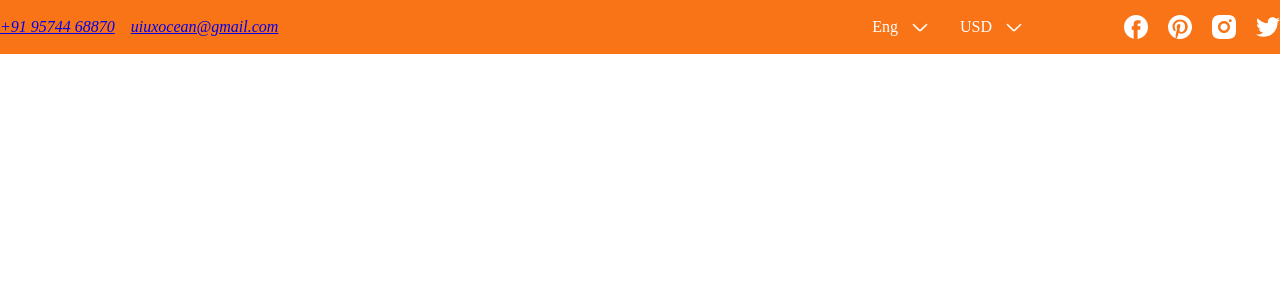
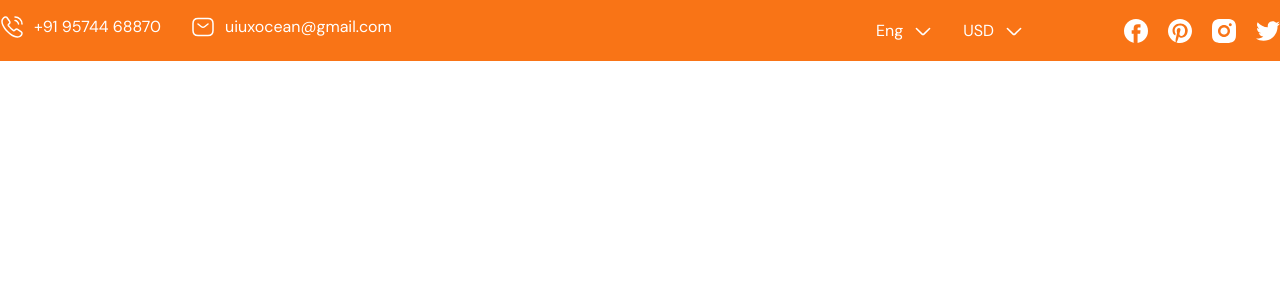
Before and after one commit to riddsep/ckart, a React (Vite) app: page / in a window 1280 px wide. Shown: the top 300 px of the page. Built offline with nearby package versions, Linux system fonts and the light colour scheme.

Commit message:
feat: header section

```diff
--- a/src/components/Header.jsx
+++ b/src/components/Header.jsx
@@ -1,14 +1,24 @@
 import styled from "styled-components";
+import SocialMedia from "./SocialMedia";
+
+const socialMediaData = [
+  { name: "facebook", href: "#", src: "icons/facebook.svg" },
+  { name: "pinterest", href: "#", src: "icons/pinterest.svg" },
+  { name: "instagram", href: "#", src: "icons/instagram.svg" },
+  { name: "twitter", href: "#", src: "icons/twitter.svg" },
+];
 
 function Header() {
   return (
     <Wrapper>
       <ContentWrapper>
         <Contact>
-          <a href="tel:+919574468870">+91 95744 68870</a>
-          <a href="mailto:uiuxocean@gmail.com">uiuxocean@gmail.com</a>
+          <ContactLink href="tel:+919574468870">+91 95744 68870</ContactLink>
+          <ContactLink href="mailto:uiuxocean@gmail.com">
+            uiuxocean@gmail.com
+          </ContactLink>
         </Contact>
-        <SocialMedia>
+        <SocialMediaWrapper>
           <LangnCurrency>
             <Lang>
               <span>Eng</span>
@@ -19,29 +29,8 @@ function Header() {
               <img src="icons/arrow-down.svg" alt="" />
             </Curr>
           </LangnCurrency>
-          <SocialMediaList>
-            <li>
-              <a href="">
-                <img src="icons/Facebook.svg" alt="" />
-              </a>
-            </li>
-            <li>
-              <a href="">
-                <img src="icons/Pinterest.svg" alt="" />
-              </a>
-            </li>
-            <li>
-              <a href="">
-                <img src="icons/Instagram.svg" alt="" />
-              </a>
-            </li>
-            <li>
-              <a href="">
-                <img src="icons/Twitter.svg" alt="" />
-              </a>
-            </li>
-          </SocialMediaList>
-        </SocialMedia>
+          <SocialMedia socialMediaData={socialMediaData} />
+        </SocialMediaWrapper>
       </ContentWrapper>
     </Wrapper>
   );
@@ -57,13 +46,28 @@ const ContentWrapper = styled.div`
   max-width: 1280px;
   margin: 0 auto;
   display: flex;
+  align-items: center;
   justify-content: space-between;
 `;
 const Contact = styled.address`
   display: flex;
-  gap: 16px;
+  gap: 30px;
+  font-style: normal;
 `;
-const SocialMedia = styled.div`
+const ContactLink = styled.a`
+  color: var(--clr-white-100);
+  text-decoration: none;
+  display: flex;
+  gap: 10px;
+
+  &:first-child::before {
+    content: url("icons/call-calling.svg");
+  }
+  &:last-child::before {
+    content: url("icons/sms.svg");
+  }
+`;
+const SocialMediaWrapper = styled.div`
   display: flex;
   gap: 60px;
 `;
@@ -74,16 +78,11 @@ const LangnCurrency = styled.div`
 `;
 const Lang = styled.div`
   display: flex;
-  gap: 12px;
+  gap: 10px;
 `;
 const Curr = styled.div`
   display: flex;
-  gap: 12px;
-`;
-const SocialMediaList = styled.ul`
-  display: flex;
-  gap: 20px;
-  list-style-type: none;
+  gap: 10px;
 `;
 
 export default Header;
--- /dev/null
+++ b/src/components/SocialMedia.jsx
@@ -0,0 +1,24 @@
+import styled from "styled-components";
+
+function SocialMedia({ socialMediaData }) {
+  return (
+    <SocialMediaList>
+      {socialMediaData.map((data) => (
+        <li key={data.name}>
+          <a href={data.href}>
+            <img src={data.src} alt={`${data.name} icon`} />
+          </a>
+        </li>
+      ))}
+    </SocialMediaList>
+  );
+}
+
+const SocialMediaList = styled.ul`
+  display: flex;
+  gap: 20px;
+  align-items: center;
+  list-style-type: none;
+`;
+
+export default SocialMedia;
--- a/src/styles/GlobalStyles.js
+++ b/src/styles/GlobalStyles.js
@@ -98,6 +98,7 @@ const GlobalStyles = createGlobalStyle`
 body {
   line-height: 1.5;
   -webkit-font-smoothing: antialiased;
+  font-family: 'Dm Sans', sans-serif;
 }
 
 img, picture, video, canvas, svg {
```
Also changed, not shown: eslint.config.js (+18 -17 lines).
